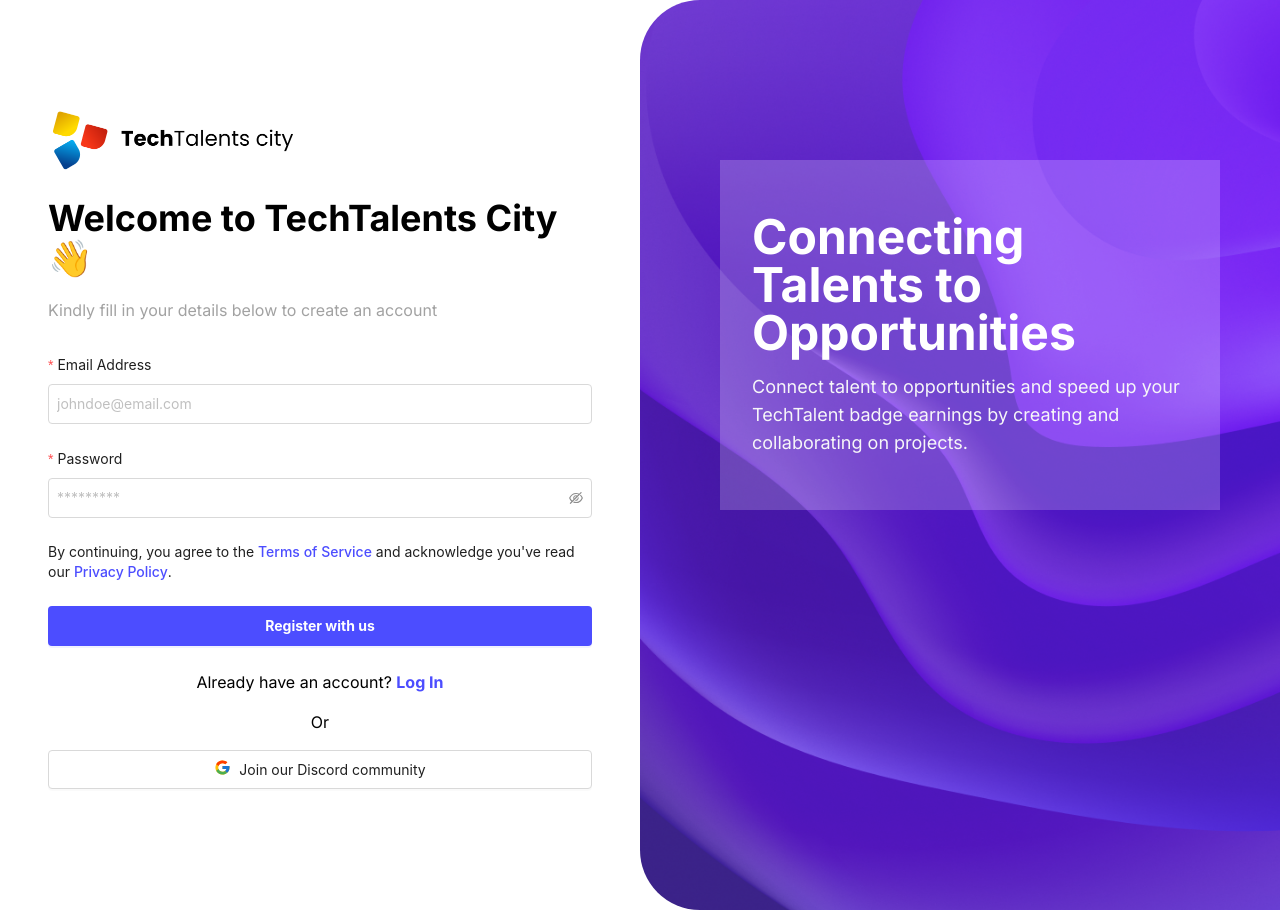
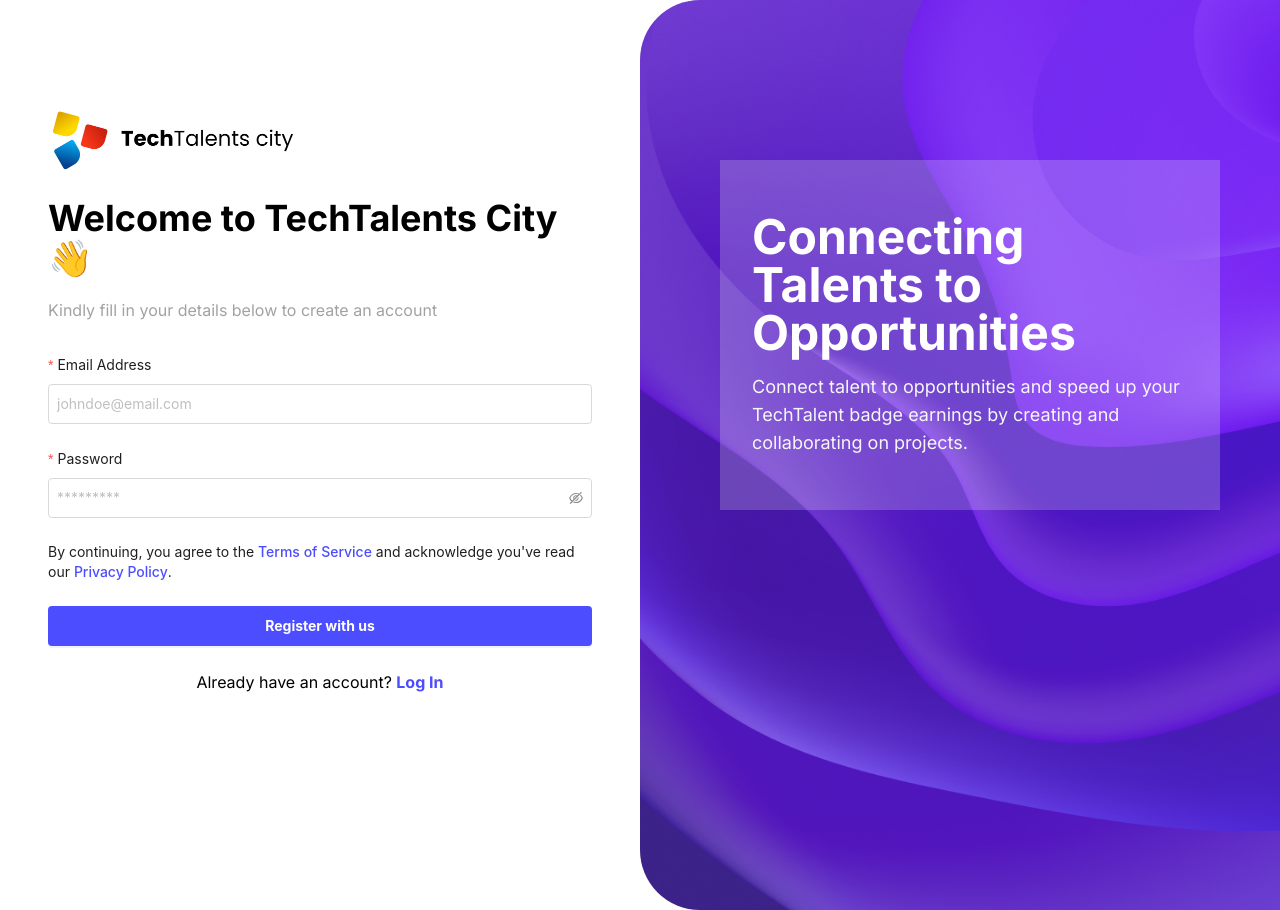
Before and after one commit to techtalentscity/techtalentscity.github.io, a React (Vite) app: page /signup in a window 1280 px wide. Built offline with nearby package versions, Linux system fonts and the light colour scheme.

Commit message:
Update index.jsx

```diff
--- a/src/Pages/Register/index.jsx
+++ b/src/Pages/Register/index.jsx
@@ -3,8 +3,6 @@ import IMAGE from '../../assets/images/signupbg.png';
 import Container from '../../components/Container';
 import logo from '../../assets/images/logo-black.png';
 import { Button, Form, Input, message } from 'antd';
-import { FcGoogle } from 'react-icons/fc';
-import { FaLinkedin } from 'react-icons/fa';
 import { useState } from 'react';
 
 const Register = () => {
@@ -13,7 +11,6 @@ const Register = () => {
   const [loading, setLoading] = useState(false);
 
   // Google Form submission URL - replace with your actual form URL
-  // This one is taken from your navbar component
   const googleFormURL = "https://docs.google.com/forms/d/e/1FAIpQLScIbS6ykk3RY8bXUJRg52oikbt8mcvu8eOdj2x3w9xTeFeKmg/formResponse";
 
   // Discord redirect URL
@@ -114,21 +111,6 @@ const Register = () => {
 
           <div className="mt-6 text-center">
             <p>Already have an account? <a href="https://docs.google.com/forms/d/e/1FAIpQLScIbS6ykk3RY8bXUJRg52oikbt8mcvu8eOdj2x3w9xTeFeKmg/viewform?usp=sharing" target="_blank" rel="noopener noreferrer" className='text-primary font-bold'>Log In</a></p>
-            <p className="my-4">Or</p>
-
-            <Button
-              className='mb-4 h-auto p-2'
-              block
-              onClick={() => {
-                message.info('Redirecting to Discord community...');
-                setTimeout(() => {
-                  window.location.href = discordURL;
-                }, 1000);
-              }}
-              icon={<FcGoogle size={17} />}
-            >
-              Join our Discord community
-            </Button>
           </div>
         </Container>
       </div>
```
